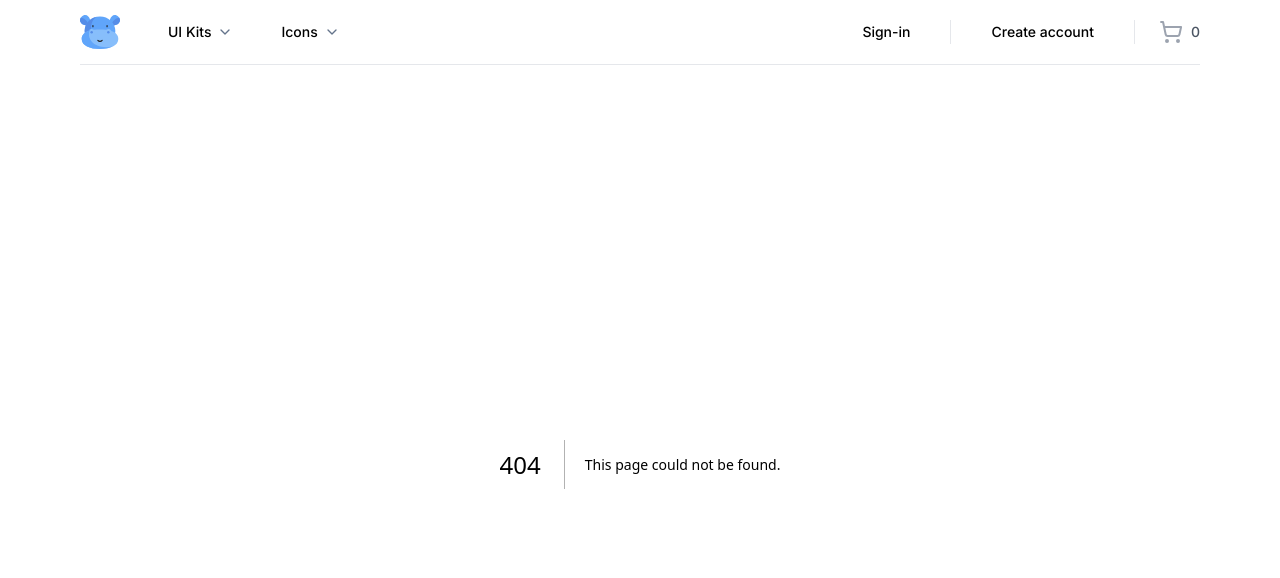
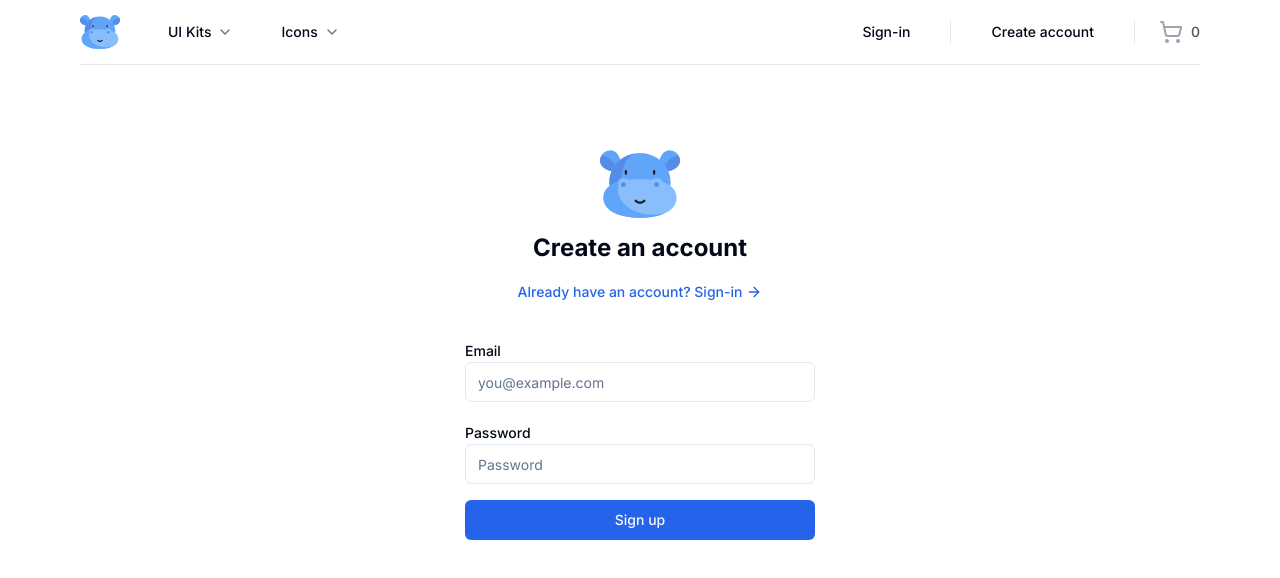
Before and after one commit to farhadimrf/Shopp, a Next.js app: page /sign-up in a window 1280 px wide. Before the commit this address had no page. Shown: the top 578 px of the page. Built offline with nearby package versions, Linux system fonts and the light colour scheme.

Commit message:
feat: implemented sigh-up page and and validate form

```diff
--- /dev/null
+++ b/src/app/(auth)/sign-up/page.tsx
@@ -0,0 +1,74 @@
+"use client";
+import { Icons } from "@/components/Icons";
+import { Button, buttonVariants } from "@/components/ui/button";
+import { Input } from "@/components/ui/input";
+import { Label } from "@/components/ui/label";
+import { cn } from "@/lib/utils";
+import { ArrowRight } from "lucide-react";
+import Link from "next/link";
+import { useForm } from "react-hook-form";
+import { zodResolver } from "@hookform/resolvers/zod";
+import {
+   AuthCredentialsValidator,
+   TAuthCredentialsValidator,
+} from "@/lib/validators/account-credentials-validators";
+
+const SignupPage = () => {
+   const {
+      register,
+      handleSubmit,
+      formState: { errors },
+   } = useForm<TAuthCredentialsValidator>({
+      resolver: zodResolver(AuthCredentialsValidator),
+   });
+   const onSubmit = ({ email, password }: TAuthCredentialsValidator) => {
+      // Send the data to server
+   };
+   return (
+      <>
+         <div className="container flex flex-col pt-20 items-center justify-center lg:px-0">
+            <div className="mx-auto flex flex-col justify-center w-full space-y-6 sm:w-[350px]">
+               <div className="flex flex-col items-center space-y-2 text-center">
+                  <Icons.logo className="h-20 w-20" />
+                  <h1 className="text-2xl font-bold">Create an account</h1>
+
+                  <Link
+                     href="/sign-in"
+                     className={buttonVariants({ variant: "link", className: "gap-1" })}
+                  >
+                     Already have an account? Sign-in
+                     <ArrowRight className="h-4 w-4" />
+                  </Link>
+               </div>
+               <div className="grid gap-6">
+                  <form onSubmit={handleSubmit(onSubmit)} noValidate>
+                     <div className="grid gap-2">
+                        <div className="grid gap-1 py-2">
+                           <Label htmlFor="email">Email</Label>
+                           <Input
+                              {...register("email")}
+                              id="email"
+                              className={cn({ "focus-visible:ring-red-500": errors.email })}
+                              placeholder="you@example.com"
+                           />
+                        </div>
+                        <div className="grid gap-1 py-2">
+                           <Label htmlFor="password">Password</Label>
+                           <Input
+                              {...register("password")}
+                              id="password"
+                              className={cn({ "focus-visible:ring-red-500": errors.password })}
+                              placeholder="Password"
+                           />
+                        </div>
+                        <Button>Sign up</Button>
+                     </div>
+                  </form>
+               </div>
+            </div>
+         </div>
+      </>
+   );
+};
+
+export default SignupPage;
--- /dev/null
+++ b/src/components/ui/input.tsx
@@ -0,0 +1,25 @@
+import * as React from "react"
+
+import { cn } from "@/lib/utils"
+
+export interface InputProps
+  extends React.InputHTMLAttributes<HTMLInputElement> {}
+
+const Input = React.forwardRef<HTMLInputElement, InputProps>(
+  ({ className, type, ...props }, ref) => {
+    return (
+      <input
+        type={type}
+        className={cn(
+          "flex h-10 w-full rounded-md border border-input bg-background px-3 py-2 text-sm ring-offset-background file:border-0 file:bg-transparent file:text-sm file:font-medium placeholder:text-muted-foreground focus-visible:outline-none focus-visible:ring-2 focus-visible:ring-ring focus-visible:ring-offset-2 disabled:cursor-not-allowed disabled:opacity-50",
+          className
+        )}
+        ref={ref}
+        {...props}
+      />
+    )
+  }
+)
+Input.displayName = "Input"
+
+export { Input }
--- /dev/null
+++ b/src/components/ui/label.tsx
@@ -0,0 +1,26 @@
+"use client"
+
+import * as React from "react"
+import * as LabelPrimitive from "@radix-ui/react-label"
+import { cva, type VariantProps } from "class-variance-authority"
+
+import { cn } from "@/lib/utils"
+
+const labelVariants = cva(
+  "text-sm font-medium leading-none peer-disabled:cursor-not-allowed peer-disabled:opacity-70"
+)
+
+const Label = React.forwardRef<
+  React.ElementRef<typeof LabelPrimitive.Root>,
+  React.ComponentPropsWithoutRef<typeof LabelPrimitive.Root> &
+    VariantProps<typeof labelVariants>
+>(({ className, ...props }, ref) => (
+  <LabelPrimitive.Root
+    ref={ref}
+    className={cn(labelVariants(), className)}
+    {...props}
+  />
+))
+Label.displayName = LabelPrimitive.Root.displayName
+
+export { Label }
--- /dev/null
+++ b/src/lib/validators/account-credentials-validators.ts
@@ -0,0 +1,7 @@
+import { z } from "zod";
+
+export const AuthCredentialsValidator = z.object({
+   email: z.string().email(),
+   password: z.string().min(8, { message: "Password must be at least 8 characters long." }),
+});
+export type TAuthCredentialsValidator = z.infer<typeof AuthCredentialsValidator>;
--- a/src/payload.config.ts
+++ b/src/payload.config.ts
@@ -8,7 +8,7 @@
    serverURL: process.env.NEXT_PUBLIC_SERVER_URL || "",
    collections: [],
    routes: {
-      admin: "/sell",
+      admin: "/seller",
    },
    admin: {
       bundler: webpackBundler(),
```
Also changed, not shown: package.json (+6 -1 lines), 1 other file (tests, documents, lock files or other folders).
